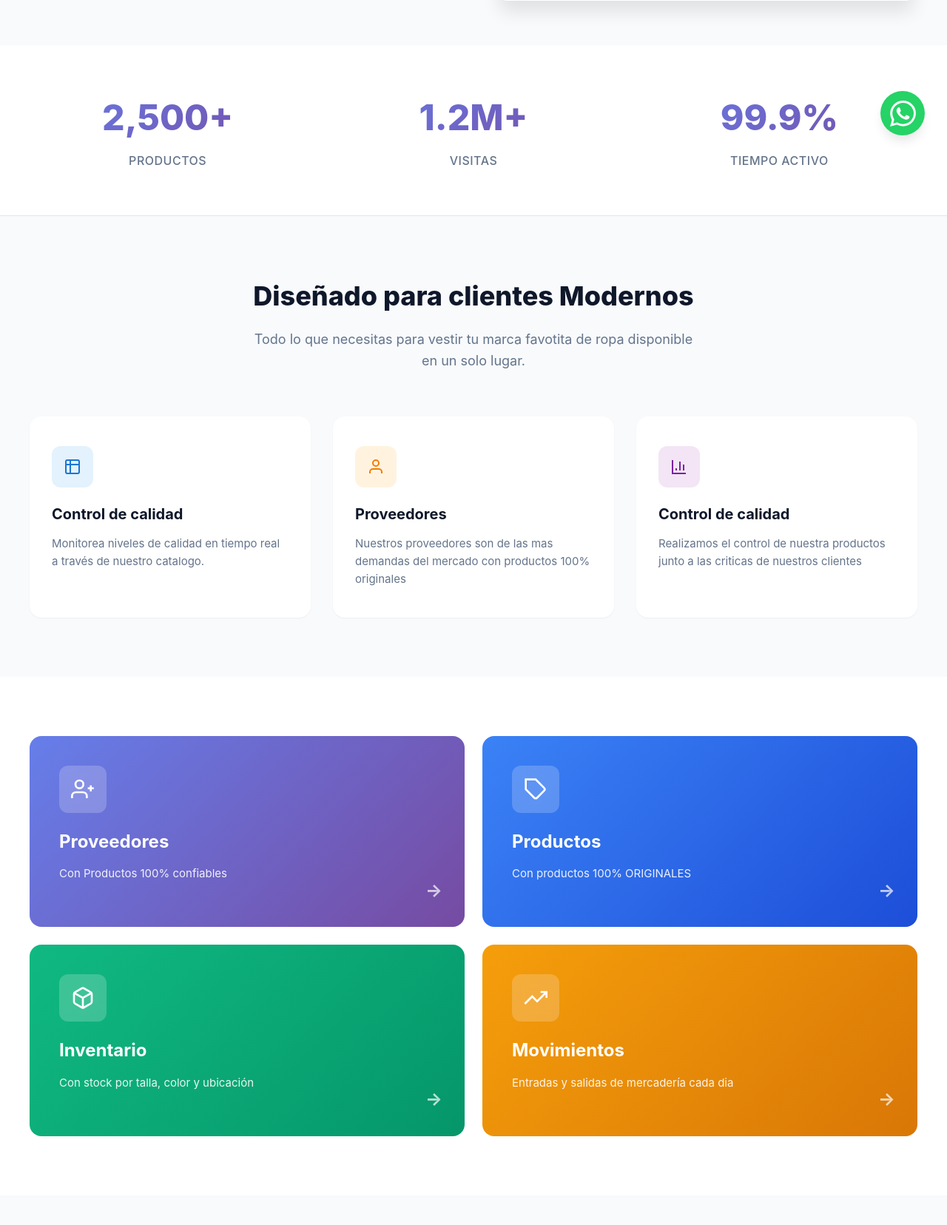
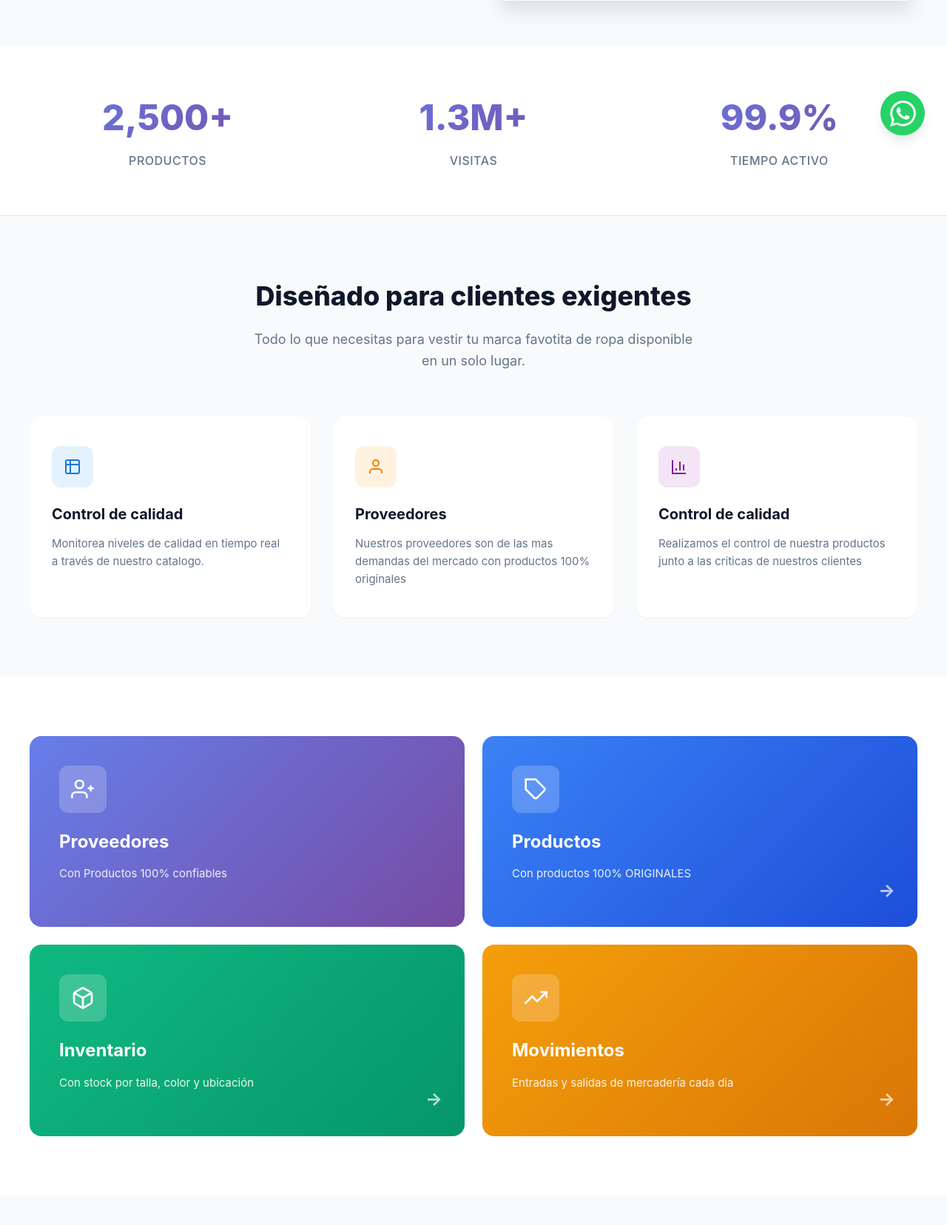
Before and after one commit to dinflo/safari, a Django app: page / in a window 1280 px wide. Shown: the part 587-2243 px from the top of the page at 74% size. Run offline with Django 5.2, Linux system fonts and the light colour scheme; data comes from the database, SQL or seed files in the repository.

Commit message:
retoques pequeños para limpiar codigo

```diff
--- a/tienda/templates/tienda/base.html
+++ b/tienda/templates/tienda/base.html
@@ -24,13 +24,7 @@
             <!-- Logo -->
             <div class="header-logo"
                 style="display: flex; align-items: center; gap: 0.5rem; font-weight: 700; font-size: 1.5rem; color: var(--primary);">
-                <div class="logo-icon" style="color: var(--accent);">
-                    <svg width="28" height="28" viewBox="0 0 24 24" fill="none" xmlns="http://www.w3.org/2000/svg">
-                        <rect x="3" y="3" width="18" height="18" rx="2" stroke="currentColor" stroke-width="2" />
-                        <path d="M3 9h18M9 3v18" stroke="currentColor" stroke-width="2" />
-                    </svg>
-                </div>
-                <span class="logo-text">LuxeStock</span>
+                <span class="logo-text">Safari</span>
             </div>
 
             <!-- Navegación Principal -->
--- a/tienda/templates/tienda/inicio.html
+++ b/tienda/templates/tienda/inicio.html
@@ -47,7 +47,7 @@
             <div class="stat-label">Productos</div>
         </div>
         <div class="stat-item">
-            <div class="stat-number">1.2M+</div>
+            <div class="stat-number">1.3M+</div>
             <div class="stat-label">Visitas</div>
         </div>
         <div class="stat-item">
@@ -60,7 +60,7 @@
 <!-- Features Section -->
 <section class="features-section">
     <div class="features-container">
-        <h2 class="section-title">Diseñado para clientes Modernos</h2>
+        <h2 class="section-title">Diseñado para clientes exigentes</h2>
         <p class="section-subtitle">
             Todo lo que necesitas para vestir tu marca favotita de ropa disponible en un solo lugar.
         </p>
@@ -130,7 +130,6 @@
             </div>
             <h3 class="card-title">Proveedores</h3>
             <p class="card-description">Con Productos 100% confiables</p>
-            <span class="card-arrow">→</span>
         </a>
 
         <a class="access-card card-blue" href="#">
```
Also changed, not shown: README.md.
